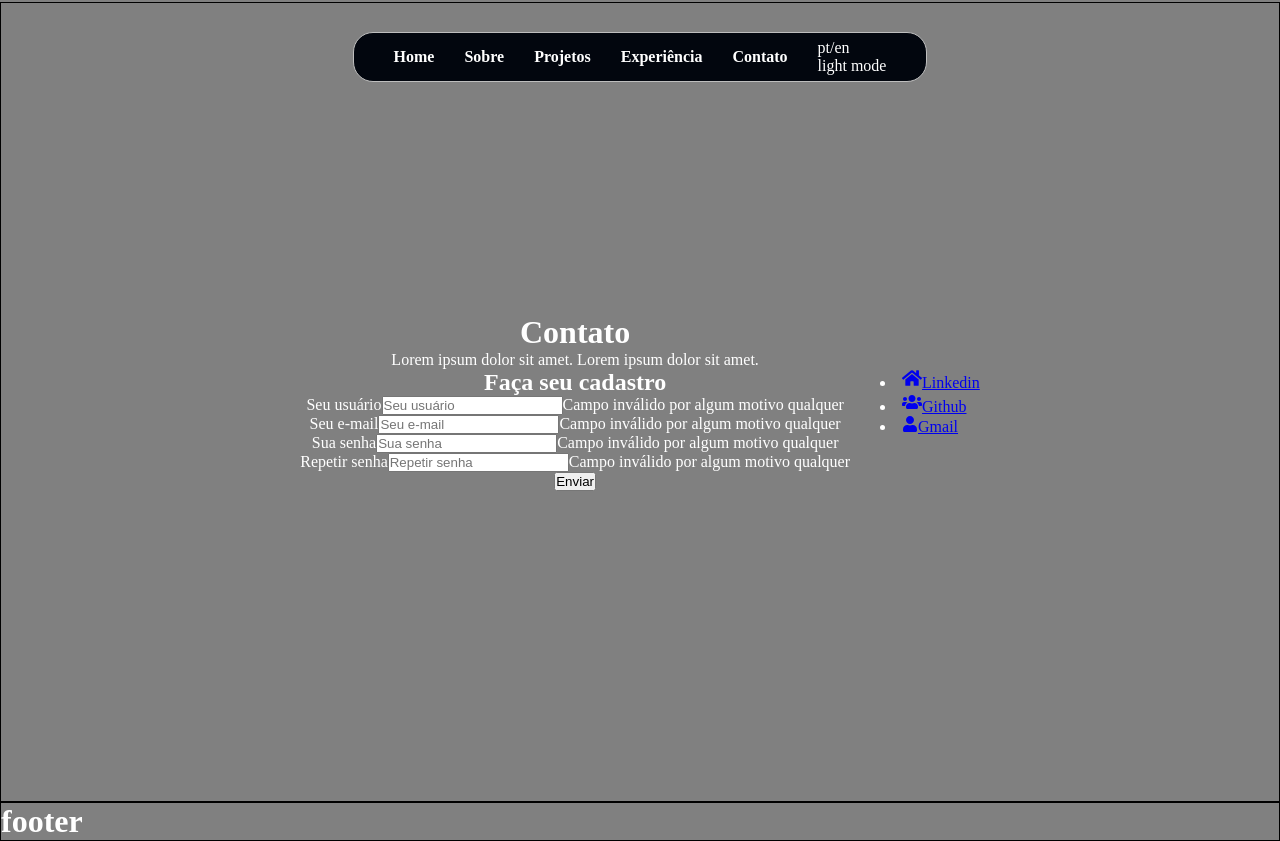
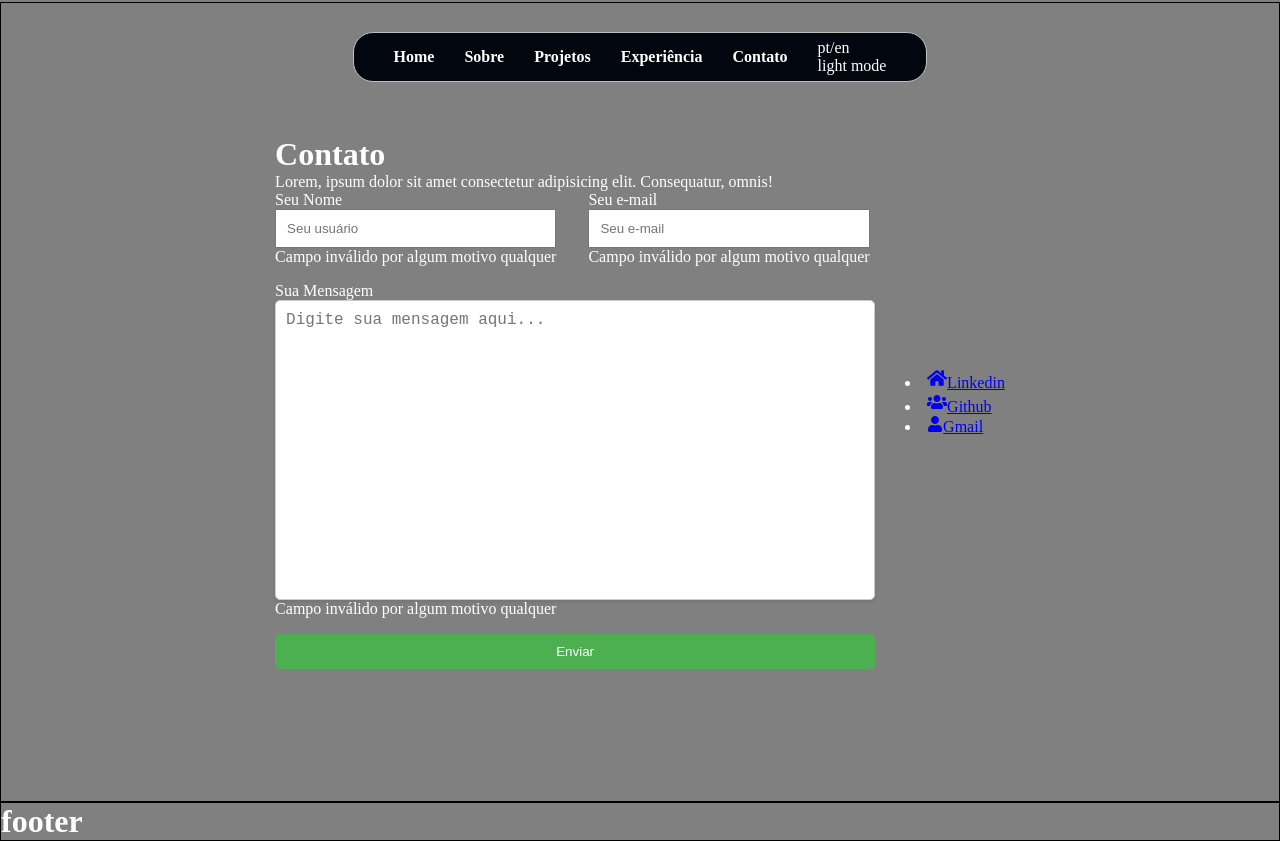
Before and after one commit to edsuuu/edsuuu, a React (Vite) app: page /contato in a window 1280 px wide. Built offline with nearby package versions, Linux system fonts and the light colour scheme; the HTML template or start-up script is replaced by a standard one.

Commit message:
FormsContato

```diff
--- a/src/Components/FormularioContato/index.tsx
+++ b/src/Components/FormularioContato/index.tsx
@@ -1,41 +1,35 @@
-import { FormContact, FormMainContact } from "./styled";
+import { FormContact, NameAndEmailInput, NameInput, EmailInput, MensageInput, ButtonInput, MensageAndButton } from './styled';
 
 export default function FormularioContato() {
     return (
-        <FormMainContact>
-            <h1>Contato</h1>
-            <p>Lorem ipsum dolor sit amet. Lorem ipsum dolor sit amet.</p>
-            <FormContact id="form" className="form">
-                <h2>Faça seu cadastro</h2>
-
-                <div className="form-fields">
-                    <label htmlFor="username">Seu usuário</label>
+        <FormContact id="form" className="form">
+            <div>
+                <h1>Contato</h1>
+                <p>Lorem, ipsum dolor sit amet consectetur adipisicing elit. Consequatur, omnis!</p>
+            </div>
+            <NameAndEmailInput>
+                <NameInput>
+                    <label htmlFor="username">Seu Nome</label>
                     <input type="text" name="username" className="username" id="username" placeholder="Seu usuário" />
                     <span className="error-message">Campo inválido por algum motivo qualquer</span>
-                </div>
-
-                <div className="form-fields">
+                </NameInput>
+                <EmailInput>
                     <label htmlFor="email">Seu e-mail</label>
                     <input type="email" name="email" className="email" id="email" placeholder="Seu e-mail" />
                     <span className="error-message">Campo inválido por algum motivo qualquer</span>
-                </div>
-
-                <div className="form-fields">
-                    <label htmlFor="username">Sua senha</label>
-                    <input type="password" name="password" className="password" id="password" placeholder="Sua senha" />
+                </EmailInput>
+            </NameAndEmailInput>
+            <MensageAndButton>
+                <MensageInput>
+                    <label htmlFor="mensage">Sua Mensagem</label>
+                    {/* <input type="text" name="mensage" className="mensage" id="mensage" placeholder="Sua Mensagem" /> */}
+                    <textarea className="message-input" placeholder="Digite sua mensagem aqui..."></textarea>
                     <span className="error-message">Campo inválido por algum motivo qualquer</span>
-                </div>
-
-                <div className="form-fields">
-                    <label htmlFor="username">Repetir senha</label>
-                    <input type="password" name="password2" className="password2" id="password2" placeholder="Repetir senha" />
-                    <span className="error-message">Campo inválido por algum motivo qualquer</span>
-                </div>
-
-                <div className="form-fields">
+                </MensageInput>
+                <ButtonInput>
                     <button type="submit">Enviar</button>
-                </div>
-            </FormContact>
-        </FormMainContact>
+                </ButtonInput>
+            </MensageAndButton>
+        </FormContact>
     );
 }
--- a/src/Components/FormularioContato/styled.tsx
+++ b/src/Components/FormularioContato/styled.tsx
@@ -3,10 +3,73 @@ import styled from 'styled-components';
 export const FormMainContact = styled.div`
     display: flex;
     flex-direction: column;
-    align-items: center;
+    gap: 2rem;
+    border: 1px solid black;
 `;
 export const FormContact = styled.form`
     display: flex;
     flex-direction: column;
-    align-items: center;
+    max-width: 700px;
 `;
+
+export const NameAndEmailInput = styled.div`
+    display: flex;
+    flex-direction: row;
+    gap: 2rem;
+    margin-bottom: 1rem;
+`;
+
+export const NameInput = styled.div`
+    display: flex;
+    flex-direction: column;
+    margin: 0px 0px 0px 0px;
+    input {
+        padding: 10px;
+    }
+`;
+export const EmailInput = styled.div`
+    display: flex;
+    flex-direction: column;
+    margin: 0px 0px 0px 0px;
+    input {
+        padding: 10px;
+    }
+`;
+
+export const MensageAndButton = styled.div`
+    display: flex;
+    flex-direction: column;
+    gap: 1rem;
+`;
+
+export const MensageInput = styled.div`
+    display: flex;
+    flex-direction: column;
+    input {
+        width: 300px;
+        height: 300px;
+    }
+    textarea {
+        width: 600px;
+        height: 300px;
+        padding: 10px;
+        font-size: 16px;
+        border: 1px solid #ccc;
+        border-radius: 5px;
+        box-shadow: 0 2px 4px rgba(0, 0, 0, 0.1);
+        resize: none; /* Impede a alteração do tamanho */
+    }
+`;
+export const ButtonInput = styled.div`
+    display: flex;
+    flex-direction: column;
+    width: 100%;
+    button {
+        padding: 10px;
+        background-color: #4CAF50;
+        color: white;
+        border: none;
+        border-radius: 5px;
+        cursor: pointer;
+    }
+`;
```
